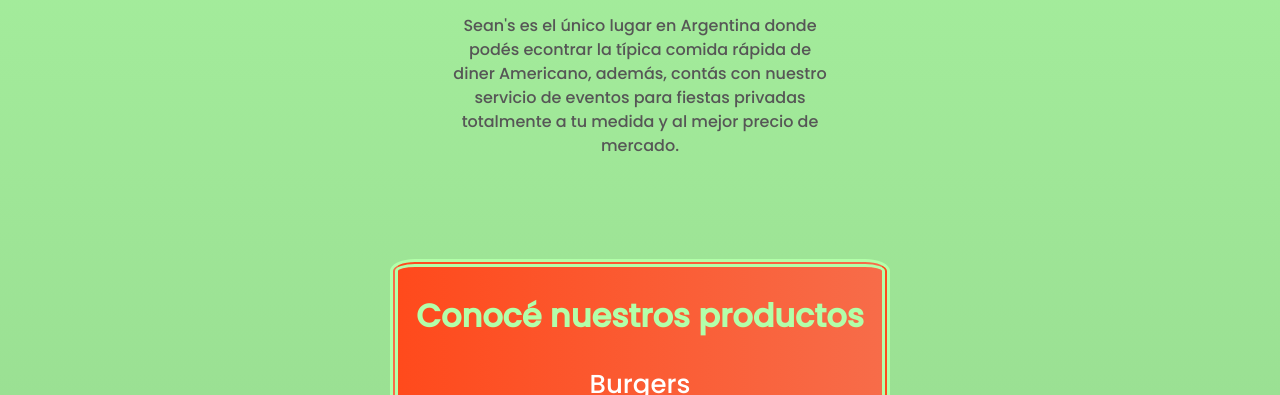
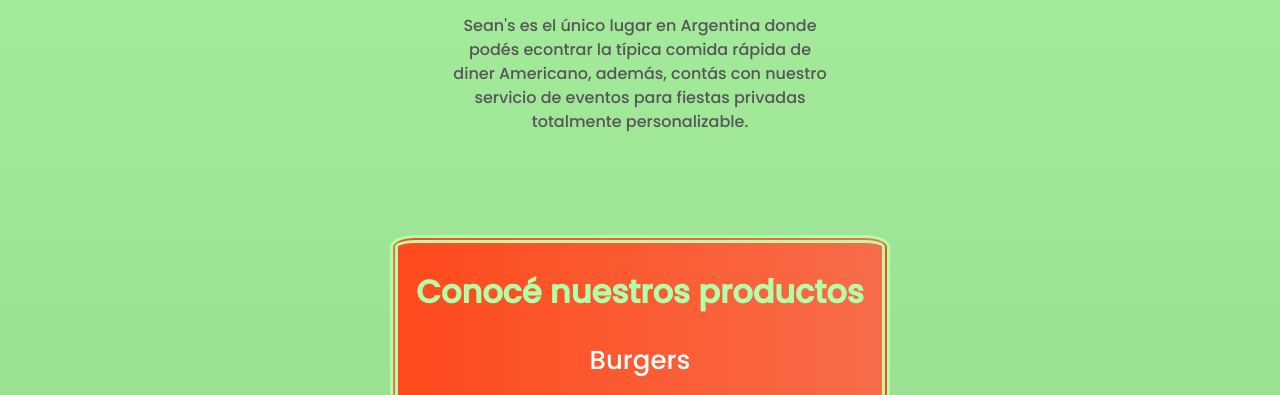
Before and after one commit to estefanob92/seans_bianchotti_0010, a website: page index.html in a window 1280 px wide. Shown: the part 705-1100 px from the top of the page. Drawn offline with nearby package versions, Linux system fonts and the light colour scheme.

Commit message:
avances 11 Noviembre

```diff
--- a/index.html
+++ b/index.html
@@ -13,17 +13,16 @@
     <link rel="stylesheet" href="css/styles.css">
     <!--fonts 1-->
     <link rel="preconnect" href="https://fonts.googleapis.com">
-<link rel="preconnect" href="https://fonts.gstatic.com" crossorigin>
-<link href="https://fonts.googleapis.com/css2?family=Pacifico&family=Poppins:wght@200;300;500&display=swap" rel="stylesheet">
+    <link rel="preconnect" href="https://fonts.gstatic.com" crossorigin>
+    <link href="https://fonts.googleapis.com/css2?family=Pacifico&family=Poppins:wght@200;300;500&display=swap" rel="stylesheet">
     <!--animaciones-->
     <link rel="stylesheet" href="https://cdnjs.cloudflare.com/ajax/libs/animate.css/4.1.1/animate.min.css"/>
     <link rel="stylesheet" href="css/animate.css">
     <!--icono navegador-->
     <link rel="shortcut icon" href="./img/imagenes-otras/icon-page.png">
-
 </head>
 <body>
-        <header id="volverArriba">
+    <header id="volverArriba">
             <a href="index.html"><span class="logo">Sean's</span></a>
             <nav>
                 <img src="./img/img_pruebas/icono--menu.png" alt="icono-menu-hamburguesa" width="45px" class="icono-menu-hamburuguesa">
@@ -39,7 +38,7 @@
                     </li>
                 </ul>
             </nav>
-        </header>
+    </header>
     <main class="mainIndex">
         <!--carousel-->
         <div class="contenedorCarousel">
@@ -82,11 +81,10 @@
                 </button>
             </div>
         </div>
-        <!--fin carousel-->
         <!--sección #1: banner principal-->
         <section class="section1Banner">
             <h1 class="animate__animated animate__bounceInDown">Best  Burger  in  Town, since 1992</h1>
-            <p class="animate__animated animate__bounceInDown">Sean's es el único lugar en Argentina donde podés econtrar la típica comida rápida de diner Americano, además, contás con nuestro servicio de eventos para fiestas privadas totalmente a tu medida y al mejor precio de mercado.</p>
+            <p class="animate__animated animate__bounceInDown">Sean's es el único lugar en Argentina donde podés econtrar la típica comida rápida de diner Americano, además, contás con nuestro servicio de eventos para fiestas privadas totalmente personalizable.</p>
         </section>
         <!--conocé nuestros productos-->
         <div class="botonera">
--- a/scss/_header-footer.scss
+++ b/scss/_header-footer.scss
@@ -134,6 +134,7 @@
 }
 /*------------------------------*/
 /*Media Queries*/
+
 /*Pantalla chica*/
 @media only screen and (max-width: 549px) {
     nav:hover ul{
--- a/scss/_locales.scss
+++ b/scss/_locales.scss
@@ -1,3 +1,4 @@
+/*html locales*/
 .mainLocales{
     h1{
         font-size: 35px;
--- a/scss/_menu.scss
+++ b/scss/_menu.scss
@@ -3,7 +3,6 @@
     background-image: linear-gradient(to right, $fondo-destaque, rgb(247, 108, 73));
     border: double 8px $fondo;
 }
-
 
 /*HTML Menu*/
 .item:hover{
@@ -108,7 +107,7 @@
         }
     }
 }
-
+/*------------------------*/
 /*Media Queries*/
 /*pantallas medias y grandes*/
 @media only screen and (min-width: 768px) {
```
Also changed, not shown: locales.html (+0 -3 lines), menu.html (+0 -1 lines), css/styles.css, 1 other file.
